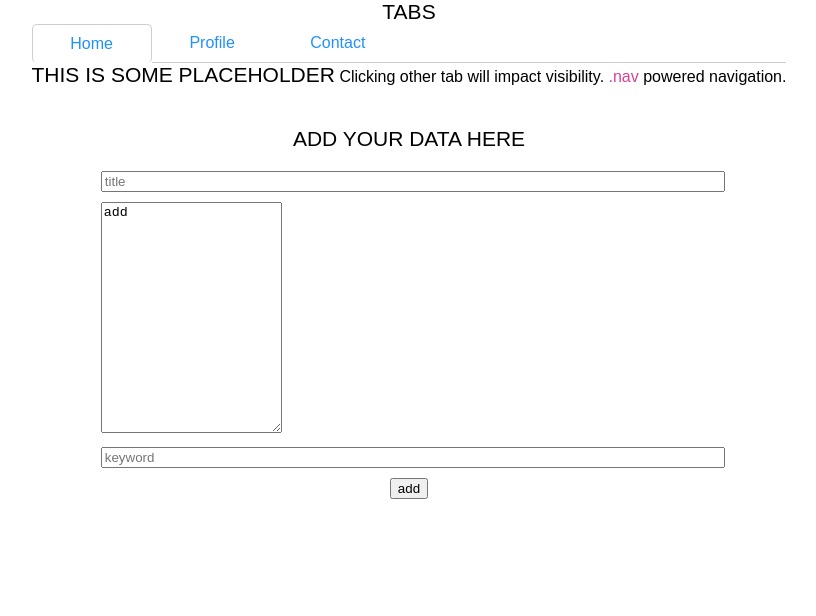
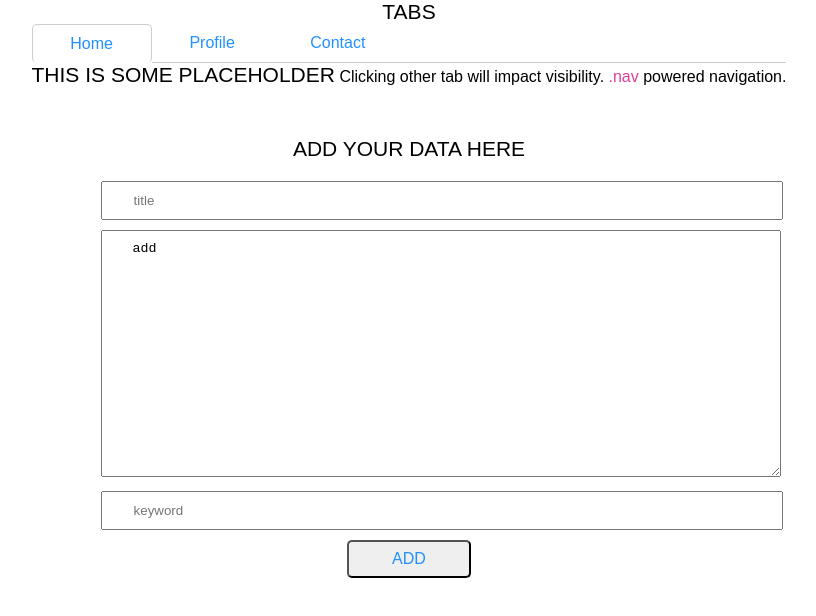
Before and after one commit to vomkaraxioned/task-2, a plain HTML site: page index.html in a window 1280 px wide. Shown: the whole page, without its empty margins (231-1047 px from the left). Drawn offline with Linux system fonts and the light colour scheme.

Commit message:
css for form

```diff
--- a/assets/css/style.css
+++ b/assets/css/style.css
@@ -287,7 +287,7 @@ li {
 /*form start here*/
 
 h2 {
-    padding-top: 40px;
+    padding-top: 50px;
     font-size: 21px;
     text-transform: uppercase;
 }
@@ -302,13 +302,35 @@ form {
 
 .title-input,
 .content-input,
-.keyword-input {
+.keyword-input,
+.btn-input {
     width: 80%;
     padding-bottom: 10px;
 }
 
-input[type=text] {
+.btn-input {
+    display: flex;
+    justify-content: center;
+}
+
+input[type=text],
+textarea {
     width: 100%;
+    padding: 10px 5%;
+}
+
+input[type=submit] {
+    width: 20%;
+    padding: 8px 5%;
+    border-radius: 5px;
+    font-size: 16px;
+    color: #2290fe;
+    text-transform: uppercase;
+}
+
+input[type=submit]:hover {
+    background-color: #2290fe;
+    color: #fff;
 }
 
 
```
